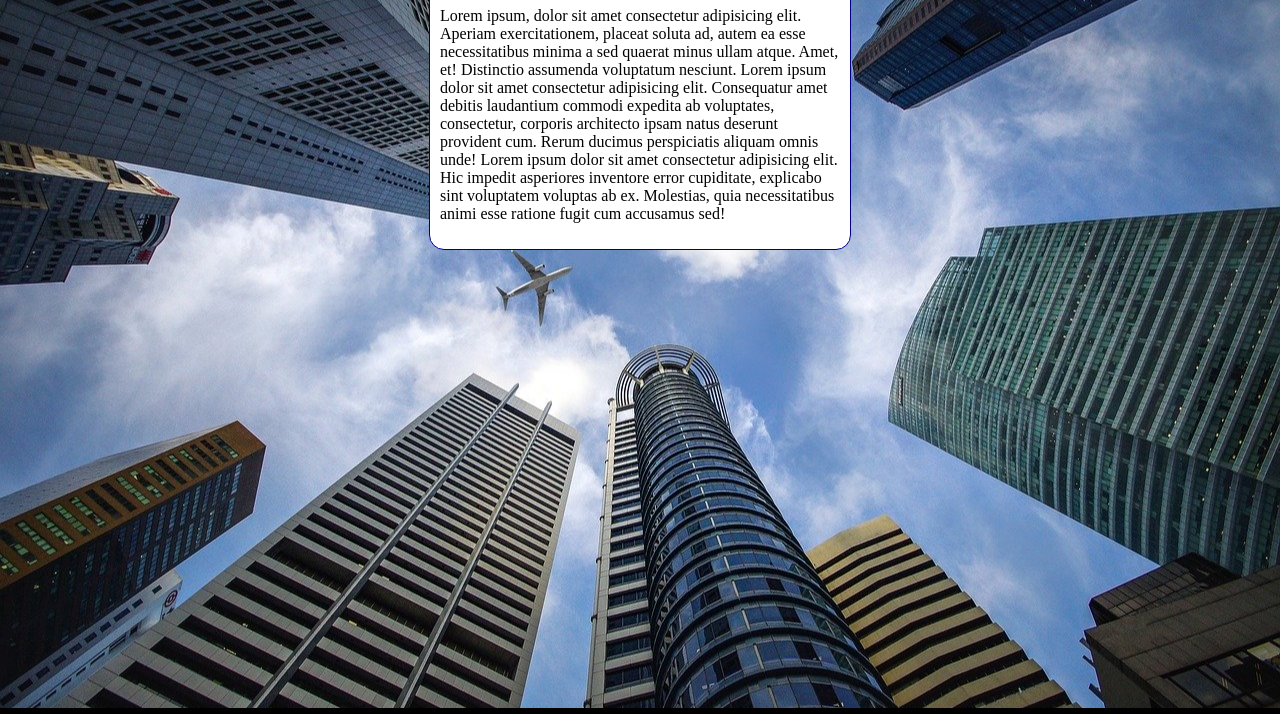
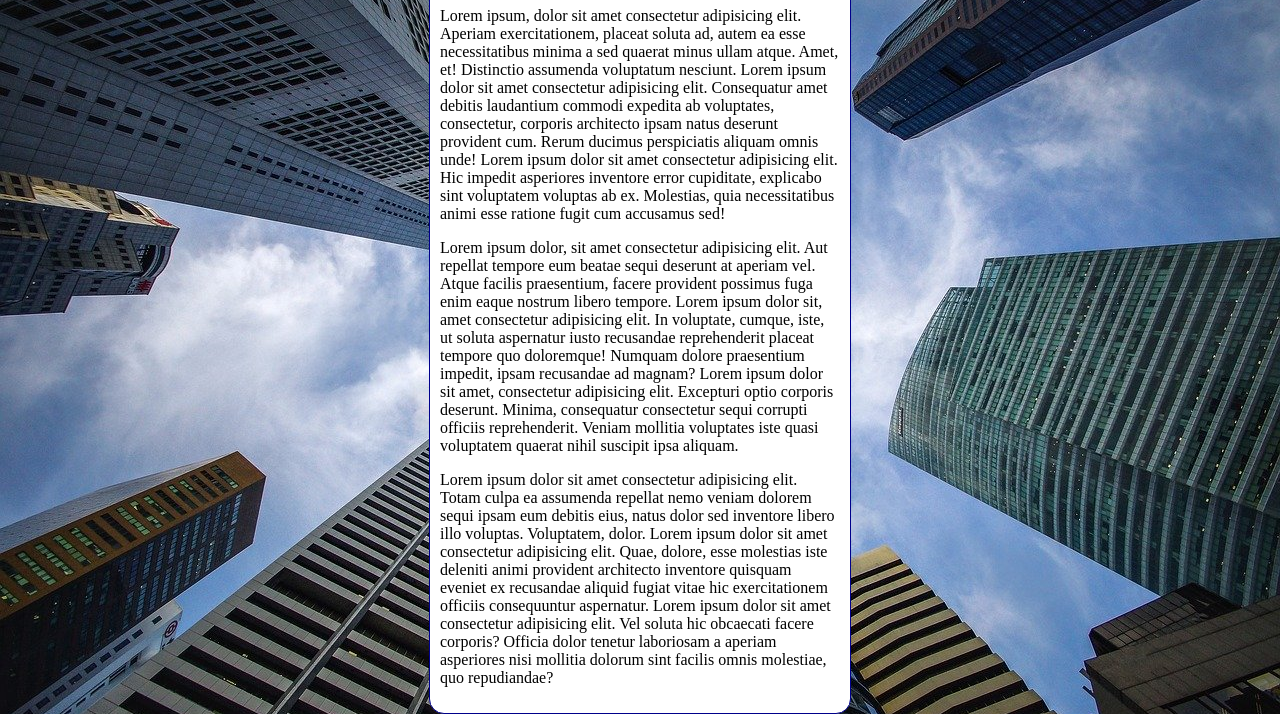
Before and after one commit to Tuzinho-cn/Estudos, a plain HTML site: page html - css/Exercícios/Ex 022/html/fundo006.html in a window 1280 px wide. Shown: the part 92-806 px from the top of the page. Drawn offline with Linux system fonts and the light colour scheme.

Commit message:
atualizei o exercício 22, fundo 006
Signed-off-by: Tuzin <arthurcn614@gmail.com>

```diff
--- a/html - css/Exercícios/Ex 022/html/fundo006.html
+++ b/html - css/Exercícios/Ex 022/html/fundo006.html
@@ -8,15 +8,24 @@
     <style>
         body {
             height: 97vh;
-            background-color: black;
+            /*background-color: black;
             background-image: url(../imagens/wallpaper002.jpg);
             background-position: center center;
             background-repeat: no-repeat;
             background-size: cover;
+            background-attachment: fixed;*/
+
+            /*shorthand bakground
+             color > image > position > repeat >
+             [size] > attechment
+            */
+
+            background: black url(../imagens/wallpaper002.jpg) center center no-repeat fixed;
+            background-size: cover;
         }
         main {
             background-color: white;
-            width: 400px;
+            max-width: 400px;
             padding: 10px;
             margin: auto;
             border: 1px solid darkblue;
@@ -31,6 +40,15 @@
             Lorem ipsum dolor sit amet consectetur adipisicing elit. Consequatur amet debitis laudantium commodi expedita ab voluptates, consectetur, corporis architecto ipsam natus deserunt provident cum. Rerum ducimus perspiciatis aliquam omnis unde!
             Lorem ipsum dolor sit amet consectetur adipisicing elit. Hic impedit asperiores inventore error cupiditate, explicabo sint voluptatem voluptas ab ex. Molestias, quia necessitatibus animi esse ratione fugit cum accusamus sed!
         </p>
+        <p>Lorem ipsum dolor, sit amet consectetur adipisicing elit. Aut repellat tempore eum beatae sequi deserunt at aperiam vel. Atque facilis praesentium, facere provident possimus fuga enim eaque nostrum libero tempore.
+            Lorem ipsum dolor sit, amet consectetur adipisicing elit. In voluptate, cumque, iste, ut soluta aspernatur iusto recusandae reprehenderit placeat tempore quo doloremque! Numquam dolore praesentium impedit, ipsam recusandae ad magnam?
+            Lorem ipsum dolor sit amet, consectetur adipisicing elit. Excepturi optio corporis deserunt. Minima, consequatur consectetur sequi corrupti officiis reprehenderit. Veniam mollitia voluptates iste quasi voluptatem quaerat nihil suscipit ipsa aliquam.
+        </p>
+
+        <p>Lorem ipsum dolor sit amet consectetur adipisicing elit. Totam culpa ea assumenda repellat nemo veniam dolorem sequi ipsam eum debitis eius, natus dolor sed inventore libero illo voluptas. Voluptatem, dolor.
+            Lorem ipsum dolor sit amet consectetur adipisicing elit. Quae, dolore, esse molestias iste deleniti animi provident architecto inventore quisquam eveniet ex recusandae aliquid fugiat vitae hic exercitationem officiis consequuntur aspernatur.
+            Lorem ipsum dolor sit amet consectetur adipisicing elit. Vel soluta hic obcaecati facere corporis? Officia dolor tenetur laboriosam a aperiam asperiores nisi mollitia dolorum sint facilis omnis molestiae, quo repudiandae?
+        </p>
     </main>
 </body>
 </html>
```
